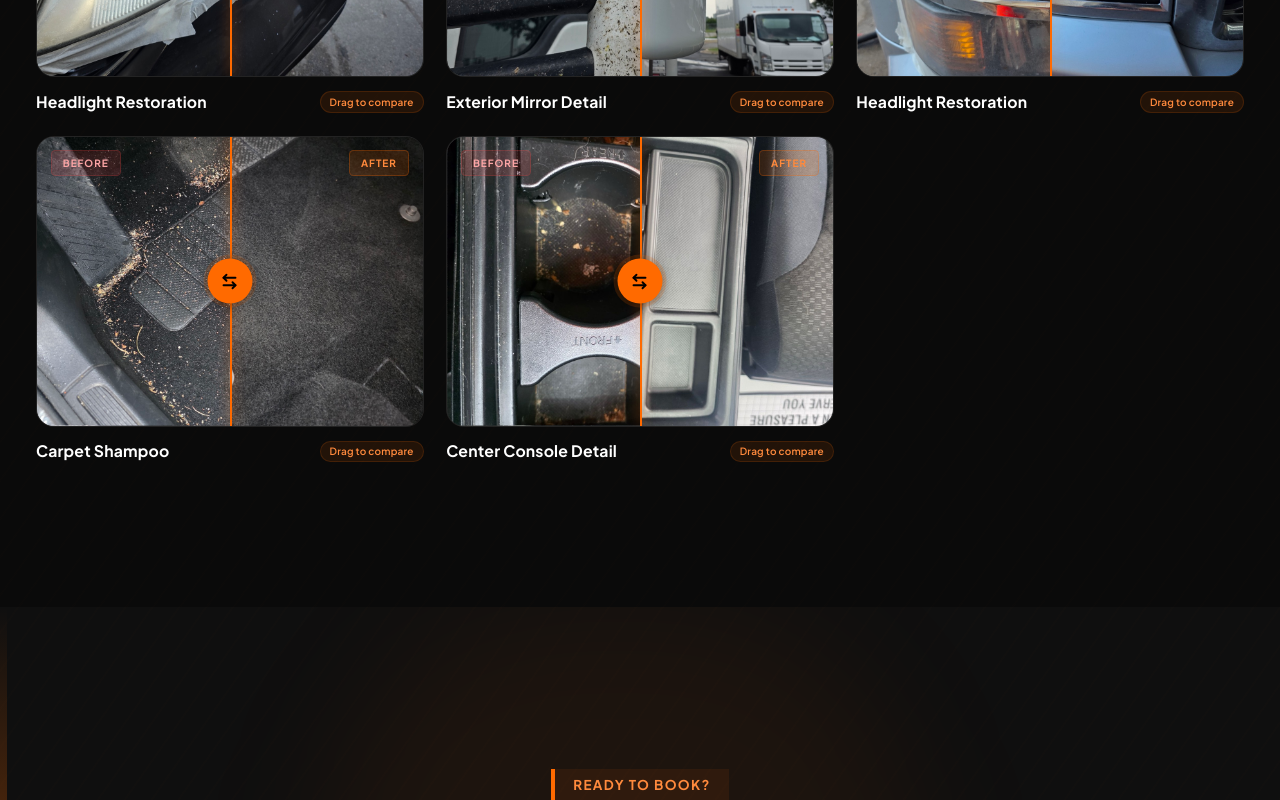
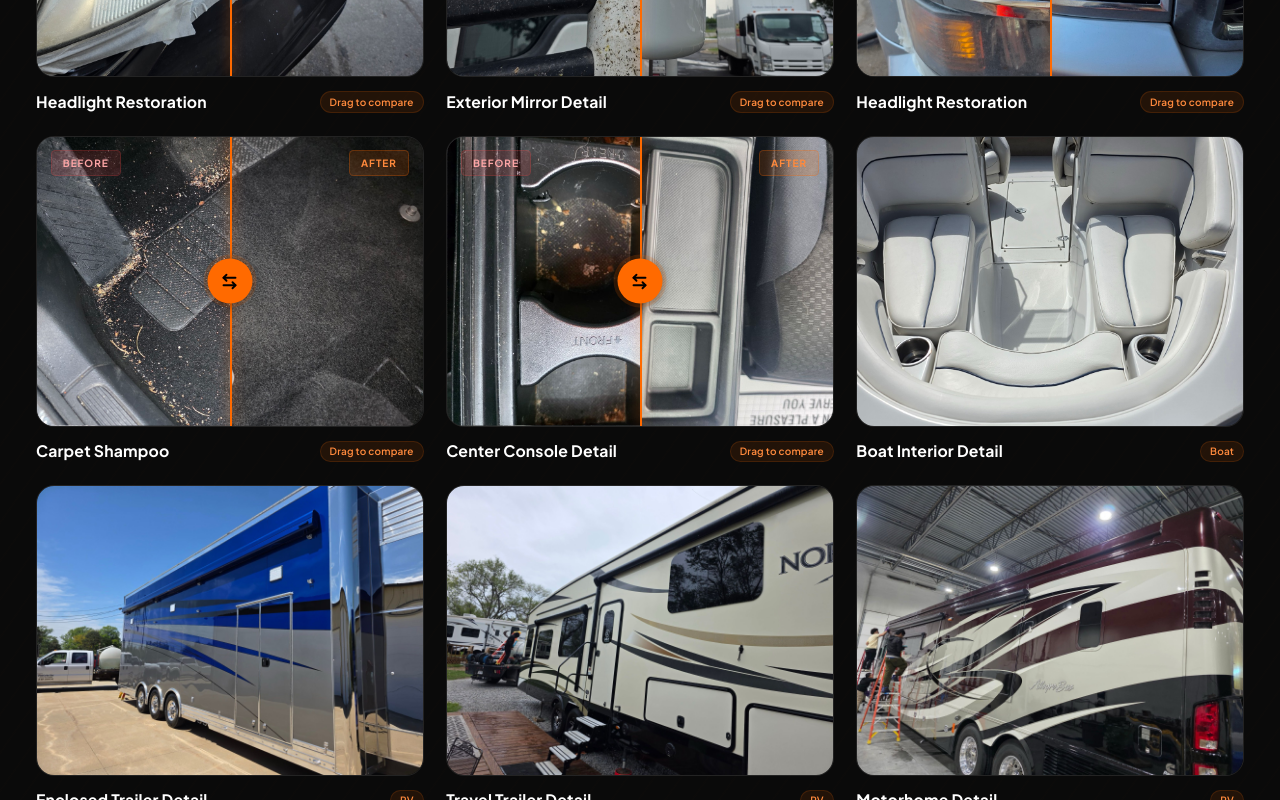
Before and after one commit to HouseCallWebs/GP-Carwash, a Next.js app: page / in a window 1280 px wide. Shown: the part 3640-4440 px from the top of the page. Built offline with nearby package versions, Linux system fonts and the light colour scheme.

Commit message:
Restore RV and boat gallery photos removed in placeholder cleanup

```diff
--- a/components/Gallery.tsx
+++ b/components/Gallery.tsx
@@ -1,5 +1,6 @@
 'use client'
 
+import Image from 'next/image'
 import { motion } from 'framer-motion'
 import { siteConfig } from '@/lib/config'
 import ScrollReveal from '@/components/ui/ScrollReveal'
@@ -55,6 +56,32 @@ export default function Gallery({ showHeader = true }: GalleryProps) {
               />
             </motion.div>
           ))}
+          {siteConfig.photoGalleryItems.map((item, i) => (
+            <motion.div
+              key={item.id}
+              initial={{ opacity: 0, y: 28 }}
+              whileInView={{ opacity: 1, y: 0 }}
+              viewport={{ once: true, margin: '-40px' }}
+              transition={{ duration: 0.5, delay: i * 0.07 }}
+            >
+              <div className="relative aspect-[4/3] w-full overflow-hidden rounded-2xl border border-white/10">
+                <Image
+                  src={item.src}
+                  alt={item.label}
+                  fill
+                  sizes="(max-width: 768px) 100vw, 50vw"
+                  className="object-cover"
+                />
+              </div>
+              <div className="flex items-center justify-between mt-3">
+                <h3 className="text-sm font-bold text-white">{item.label}</h3>
+                <span className="text-[10px] font-semibold px-2 py-0.5 rounded-full"
+                  style={{ background: 'rgba(255,106,0,0.1)', color: '#FF8A3D', border: '1px solid rgba(255,106,0,0.15)' }}>
+                  {item.tag}
+                </span>
+              </div>
+            </motion.div>
+          ))}
         </div>
       </div>
     </section>
--- a/lib/config.ts
+++ b/lib/config.ts
@@ -134,6 +134,15 @@ export const siteConfig = {
     { id: 'headlight2', label: 'Headlight Restoration',   beforeSrc: '/gallery/headlight2-before.jpg', afterSrc: '/gallery/headlight2-after.jpg' },
     { id: 'carpet',     label: 'Carpet Shampoo',          beforeSrc: '/gallery/carpet-before.jpg',     afterSrc: '/gallery/carpet-after.jpg'     },
     { id: 'console',    label: 'Center Console Detail',   beforeSrc: '/gallery/console-before.jpg',    afterSrc: '/gallery/console-after.jpg'    },
+  ],
+
+  // Single, non-slider gallery photos — used for jobs where there's no
+  // matching before/after pair to compare.
+  photoGalleryItems: [
+    { id: 'boat',     label: 'Boat Interior Detail',       src: '/gallery/boat-1.jpg', tag: 'Boat' },
+    { id: 'rv-1',     label: 'Enclosed Trailer Detail',    src: '/gallery/rv-1.jpg',   tag: 'RV'   },
+    { id: 'rv-2',     label: 'Travel Trailer Detail',      src: '/gallery/rv-2.jpg',   tag: 'RV'   },
+    { id: 'rv-3',     label: 'Motorhome Detail',           src: '/gallery/rv-3.jpg',   tag: 'RV'   },
   ],
 
   addons: [
```
Also changed, not shown: 1 other file (tests, documents, lock files or other folders).
